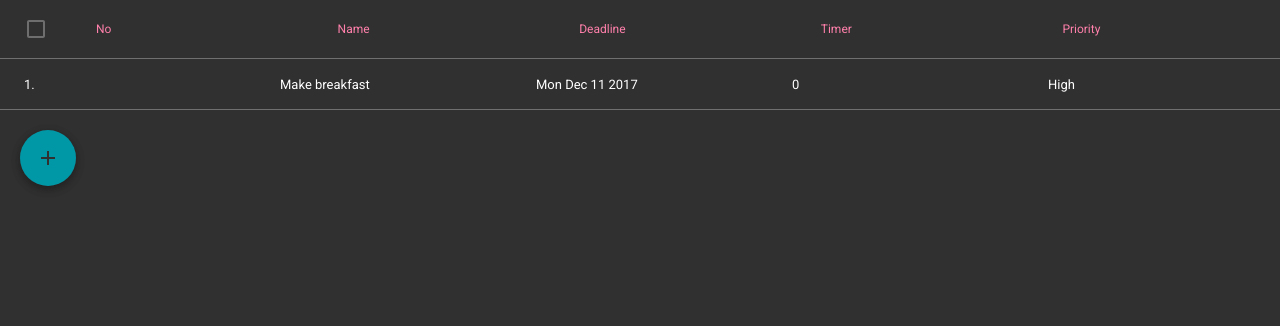
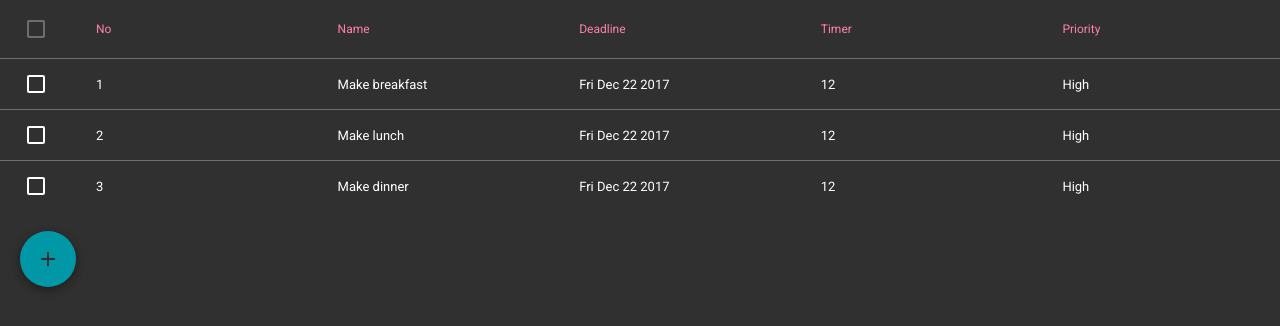
Before and after one commit to Italik6/React-App-To-do-List, a React (Create React App) app in the folder react-app-to-do-list/: page / in a window 1280 px wide. Shown: the top 326 px of the page. Built offline with nearby package versions, Linux system fonts and the light colour scheme.

Commit message:
Example of iteration on table

```diff
--- a/react-app-to-do-list/src/components/TableTasks.js
+++ /dev/null
@@ -1,26 +0,0 @@
-import React, { Component } from 'react';
-import TableContent from '../containers/TableContent';
-import { Table, TableHeader, TableHeaderColumn, TableRow, TableBody } from 'material-ui/Table';
-
-export default class TableTasks extends Component {
-    render() {
-      return (
-      <div>
-         <Table>
-          <TableHeader>
-            <TableRow>
-              <TableHeaderColumn>No</TableHeaderColumn>
-              <TableHeaderColumn>Name</TableHeaderColumn>
-              <TableHeaderColumn>Deadline</TableHeaderColumn>
-              <TableHeaderColumn>Timer</TableHeaderColumn>
-              <TableHeaderColumn>Priority</TableHeaderColumn>
-            </TableRow>
-          </TableHeader>
-          <TableBody>
-            <TableContent priority={this.props.priority} timer={this.props.timer} deadline={this.props.deadline} />
-          </TableBody>
-        </Table>
-      </div>
-      );
-    }
-  }
--- a/react-app-to-do-list/src/containers/AddTaskDialog.js
+++ b/react-app-to-do-list/src/containers/AddTaskDialog.js
@@ -1,5 +1,5 @@
 import React, { Component } from 'react';
-import TableTasks from '../components/TableTasks';
+import TableTasks from './TableTasks';
 import Dialog from 'material-ui/Dialog';
 import DatePicker from 'material-ui/DatePicker';
 import TextField from 'material-ui/TextField';
--- a/react-app-to-do-list/src/containers/TableContent.js
+++ /dev/null
@@ -1,20 +0,0 @@
-import React, { Component } from 'react';
-import { TableRow, TableRowColumn } from 'material-ui/Table';
-
-let testData = [
-    { index:1, nameTask: "Make breakfast", deadline: "Fri Dec 22 2017", timer: "12", priority: "High"}
-  ]
-
-export default class TableContent extends Component {
-    render() {
-      return (
-          <TableRow>
-            <TableRowColumn>1.</TableRowColumn>
-            <TableRowColumn>{testData[0].nameTask}</TableRowColumn>
-            <TableRowColumn>{this.props.deadline}</TableRowColumn>
-            <TableRowColumn>{this.props.timer}</TableRowColumn>
-            <TableRowColumn>{this.props.priority}</TableRowColumn>
-          </TableRow>
-     );
-   }
-}
--- /dev/null
+++ b/react-app-to-do-list/src/containers/TableTasks.js
@@ -0,0 +1,43 @@
+import React, { Component } from 'react';
+import { Table, TableHeader, TableHeaderColumn, TableRow, TableBody, TableRowColumn } from 'material-ui/Table';
+
+let testData = [
+  { index:1, nameTask: "Make breakfast", deadline: "Fri Dec 22 2017", timer: "12", priority: "High"},
+  { index:2, nameTask: "Make lunch", deadline: "Fri Dec 22 2017", timer: "12", priority: "High"},
+  { index:3, nameTask: "Make dinner", deadline: "Fri Dec 22 2017", timer: "12", priority: "High"},
+]
+
+const testDataIteration = testData.map((task) => {
+  return(
+      <TableRow key={task.index}>
+        <TableRowColumn>{task.index}</TableRowColumn>
+        <TableRowColumn>{task.nameTask}</TableRowColumn>
+        <TableRowColumn>{task.deadline}</TableRowColumn>
+        <TableRowColumn>{task.timer}</TableRowColumn>
+        <TableRowColumn>{task.priority}</TableRowColumn>
+      </TableRow>
+  )
+})
+
+export default class TableTasks extends Component {
+    render() {
+      return (
+      <div>
+         <Table>
+          <TableHeader>
+            <TableRow>
+              <TableHeaderColumn>No</TableHeaderColumn>
+              <TableHeaderColumn>Name</TableHeaderColumn>
+              <TableHeaderColumn>Deadline</TableHeaderColumn>
+              <TableHeaderColumn>Timer</TableHeaderColumn>
+              <TableHeaderColumn>Priority</TableHeaderColumn>
+            </TableRow>
+          </TableHeader>
+          <TableBody>
+            {testDataIteration}
+          </TableBody>
+        </Table>
+      </div>
+      );
+    }
+  }
```
